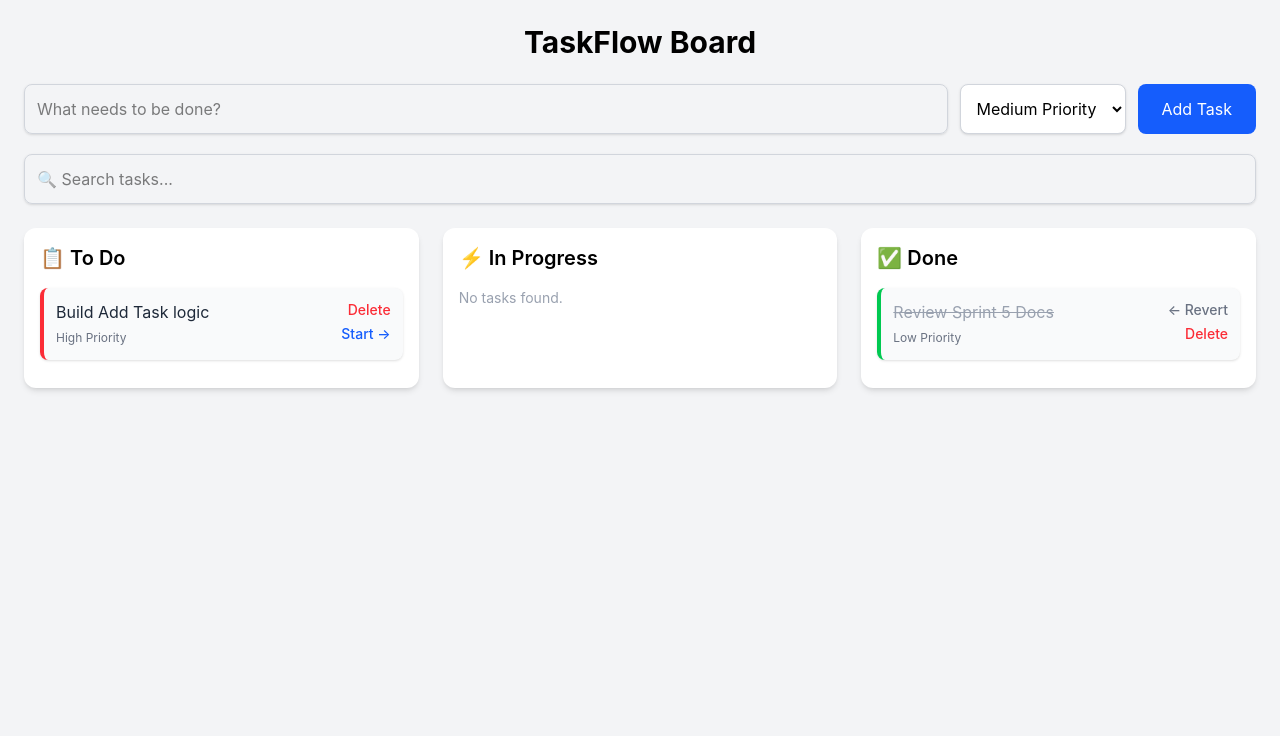
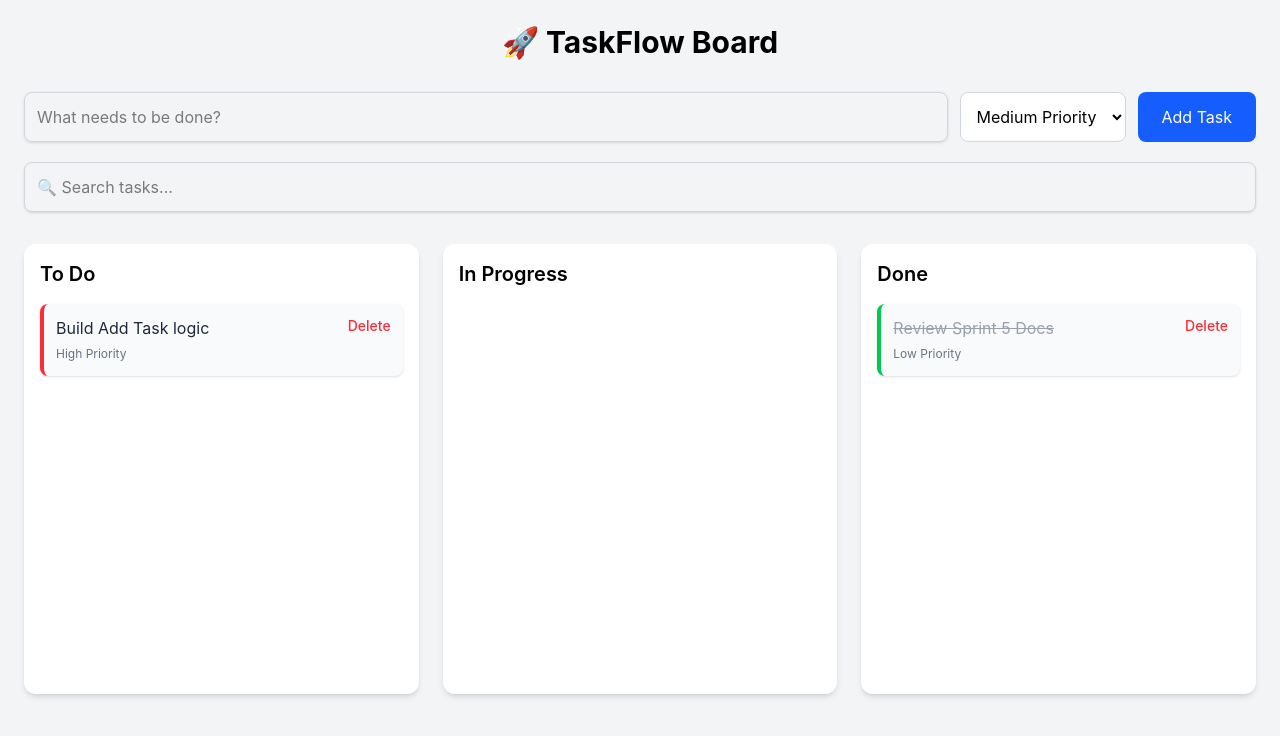
Before and after one commit to Shivam-hub976/Task-Flow, a React (Vite) app: page / in a window 1280 px wide. Shown: the top 736 px of the page. Built offline with nearby package versions, Linux system fonts and the light colour scheme.

Commit message:
implemented drag-and-drop architecture using hello-pangea/dnd

```diff
--- a/package.json
+++ b/package.json
@@ -10,6 +10,7 @@
     "preview": "vite preview"
   },
   "dependencies": {
+    "@hello-pangea/dnd": "^18.0.1",
     "react": "^19.2.7",
     "react-dom": "^19.2.7"
   },
--- a/src/App.jsx
+++ b/src/App.jsx
@@ -1,8 +1,12 @@
 import { useState, useEffect } from "react";
+import {
+  DragDropContext,
+  Droppable,
+  Draggable,
+} from "@hello-pangea/dnd";
 import TaskCard from "./components/TaskCard";
 
 function App() {
-  // Load tasks from localStorage
   const [tasks, setTasks] = useState(() => {
     const savedTasks = localStorage.getItem("taskflow-data");
 
@@ -30,7 +34,6 @@ function App() {
   const [newTaskPriority, setNewTaskPriority] = useState("Medium");
   const [searchTerm, setSearchTerm] = useState("");
 
-  // Save tasks
   useEffect(() => {
     localStorage.setItem("taskflow-data", JSON.stringify(tasks));
   }, [tasks]);
@@ -57,23 +60,12 @@ function App() {
     setNewTaskPriority("Medium");
   };
 
-  // Delete Task
+  // Delete
   const handleDeleteTask = (taskId) => {
     setTasks(tasks.filter((task) => task.id !== taskId));
   };
 
-  // Move Task
-  const handleMoveTask = (taskId, newStatus) => {
-    setTasks(
-      tasks.map((task) =>
-        task.id === taskId
-          ? { ...task, status: newStatus }
-          : task
-      )
-    );
-  };
-
-  // Edit Task
+  // Edit
   const handleEditTask = (taskId, newText) => {
     setTasks(
       tasks.map((task) =>
@@ -84,23 +76,47 @@ function App() {
     );
   };
 
-  // Filter Tasks
+  // Search
   const getTasksByStatus = (status) => {
-  // Trims empty spaces from the start/end of the search term
     const cleanSearch = searchTerm.trim().toLowerCase();
-  return tasks.filter((task) =>
+
+    return tasks.filter(
+      (task) =>
         task.status === status &&
         task.text.toLowerCase().includes(cleanSearch)
     );
   };
 
+  // Drag End
+  const onDragEnd = (result) => {
+    const { destination, source, draggableId } = result;
+
+    if (!destination) return;
+
+    if (destination.droppableId === source.droppableId) return;
+
+    setTasks((prev) =>
+      prev.map((task) =>
+        task.id.toString() === draggableId
+          ? {
+              ...task,
+              status: destination.droppableId,
+            }
+          : task
+      )
+    );
+  };
+
+  const columns = ["To Do", "In Progress", "Done"];
+
   return (
     <div className="min-h-screen bg-gray-100 p-6">
-      <h1 className="text-3xl font-bold mb-6 text-center">
-        TaskFlow Board
+
+      <h1 className="text-3xl font-bold text-center mb-8">
+        🚀 TaskFlow Board
       </h1>
 
-      {/* Add Task Form */}
+      {/* Add Task */}
       <form
         onSubmit={handleAddTask}
         className="flex gap-3 mb-5"
@@ -110,13 +126,15 @@ function App() {
           value={newTaskText}
           onChange={(e) => setNewTaskText(e.target.value)}
           placeholder="What needs to be done?"
-          className="flex-1 p-3 rounded-lg border border-gray-300 shadow-sm focus:outline-none focus:ring-2 focus:ring-blue-500"
+          className="flex-1 p-3 rounded-lg border border-gray-300 shadow-sm focus:ring-2 focus:ring-blue-500 outline-none"
         />
 
         <select
           value={newTaskPriority}
-          onChange={(e) => setNewTaskPriority(e.target.value)}
-          className="p-3 rounded-lg border border-gray-300 bg-white shadow-sm"
+          onChange={(e) =>
+            setNewTaskPriority(e.target.value)
+          }
+          className="p-3 rounded-lg border border-gray-300 bg-white"
         >
           <option value="High">High Priority</option>
           <option value="Medium">Medium Priority</option>
@@ -125,96 +143,85 @@ function App() {
 
         <button
           type="submit"
-          className="px-6 py-3 bg-blue-600 text-white rounded-lg hover:bg-blue-700"
+          className="bg-blue-600 text-white px-6 rounded-lg hover:bg-blue-700"
         >
           Add Task
         </button>
       </form>
 
-      {/* Search Bar */}
-      <div className="mb-6">
+      {/* Search */}
+      <div className="mb-8">
         <input
           type="text"
           value={searchTerm}
-          onChange={(e) => setSearchTerm(e.target.value)}
+          onChange={(e) =>
+            setSearchTerm(e.target.value)
+          }
           placeholder="🔍 Search tasks..."
-          className="w-full p-3 rounded-lg border border-gray-300 shadow-sm focus:outline-none focus:ring-2 focus:ring-indigo-500"
+          className="w-full p-3 rounded-lg border border-gray-300 shadow-sm focus:ring-2 focus:ring-indigo-500 outline-none"
         />
       </div>
 
-      {/* Task Board */}
+      {/* Drag & Drop */}
+      <DragDropContext onDragEnd={onDragEnd}>
         <div className="grid grid-cols-1 md:grid-cols-3 gap-6">
 
-        {/* To Do */}
-        <div className="bg-white rounded-xl shadow-md p-4">
+          {columns.map((columnId) => (
+            <Droppable
+              droppableId={columnId}
+              key={columnId}
+            >
+              {(provided, snapshot) => (
+                <div
+                  ref={provided.innerRef}
+                  {...provided.droppableProps}
+                  className={`rounded-xl p-4 min-h-112.5 shadow-md transition-colors ${
+                    snapshot.isDraggingOver
+                      ? "bg-blue-100"
+                      : "bg-white"
+                  }`}
+                >
                   <h2 className="text-xl font-semibold mb-4">
-            📋 To Do
+                    {columnId}
                   </h2>
 
-          {getTasksByStatus("To Do").length === 0 ? (
-            <p className="text-gray-400 text-sm">
-              No tasks found.
-            </p>
-          ) : (
-            getTasksByStatus("To Do").map((task) => (
+                  {getTasksByStatus(columnId).map(
+                    (task, index) => (
+                      <Draggable
+                        key={task.id}
+                        draggableId={task.id.toString()}
+                        index={index}
+                      >
+                        {(provided) => (
+                          <div
+                            ref={provided.innerRef}
+                            {...provided.draggableProps}
+                            {...provided.dragHandleProps}
+                          >
                             <TaskCard
-                key={task.id}
                               task={task}
-                handleDeleteTask={handleDeleteTask}
-                handleMoveTask={handleMoveTask}
-                handleEditTask={handleEditTask}
+                              handleDeleteTask={
+                                handleDeleteTask
+                              }
+                              handleEditTask={
+                                handleEditTask
+                              }
                             />
-            ))
+                          </div>
                         )}
+                      </Draggable>
+                    )
+                  )}
+
+                  {provided.placeholder}
                 </div>
-
-        {/* In Progress */}
-        <div className="bg-white rounded-xl shadow-md p-4">
-          <h2 className="text-xl font-semibold mb-4">
-            ⚡ In Progress
-          </h2>
-
-          {getTasksByStatus("In Progress").length === 0 ? (
-            <p className="text-gray-400 text-sm">
-              No tasks found.
-            </p>
-          ) : (
-            getTasksByStatus("In Progress").map((task) => (
-              <TaskCard
-                key={task.id}
-                task={task}
-                handleDeleteTask={handleDeleteTask}
-                handleMoveTask={handleMoveTask}
-                handleEditTask={handleEditTask}
-              />
-            ))
               )}
-        </div>
-
-        {/* Done */}
-        <div className="bg-white rounded-xl shadow-md p-4">
-          <h2 className="text-xl font-semibold mb-4">
-            ✅ Done
-          </h2>
-
-          {getTasksByStatus("Done").length === 0 ? (
-            <p className="text-gray-400 text-sm">
-              No tasks found.
-            </p>
-          ) : (
-            getTasksByStatus("Done").map((task) => (
-              <TaskCard
-                key={task.id}
-                task={task}
-                handleDeleteTask={handleDeleteTask}
-                handleMoveTask={handleMoveTask}
-                handleEditTask={handleEditTask}
-              />
-            ))
-          )}
-        </div>
+            </Droppable>
+          ))}
 
         </div>
+      </DragDropContext>
+
     </div>
   );
 }
--- a/src/components/TaskCard.jsx
+++ b/src/components/TaskCard.jsx
@@ -1,12 +1,6 @@
 import { useState } from "react";
 
-function TaskCard({
-  task,
-  handleDeleteTask,
-  handleMoveTask,
-  handleEditTask,
-}) {
-  // Inline editing state
+function TaskCard({ task, handleDeleteTask, handleEditTask }) {
   const [isEditing, setIsEditing] = useState(false);
   const [editText, setEditText] = useState(task.text);
 
@@ -29,7 +23,6 @@ function TaskCard({
     } else {
       setEditText(task.text);
     }
-
     setIsEditing(false);
   };
 
@@ -51,8 +44,6 @@ function TaskCard({
       )} bg-gray-50 rounded-lg p-3 mb-3 shadow-sm`}
     >
       <div className="flex justify-between items-start gap-3">
-
-        {/* Task Text */}
         <div className="flex-1">
           {isEditing ? (
             <input
@@ -83,79 +74,12 @@ function TaskCard({
           </span>
         </div>
 
-        {/* Buttons */}
-        <div className="flex flex-col gap-1 items-end">
-
-          {task.status === "To Do" && (
-            <>
         <button
           onClick={() => handleDeleteTask(task.id)}
           className="text-red-500 text-sm hover:text-red-700 font-medium"
         >
           Delete
         </button>
-
-              <button
-                onClick={() =>
-                  handleMoveTask(task.id, "In Progress")
-                }
-                className="text-blue-600 text-sm hover:text-blue-800 font-medium"
-              >
-                Start →
-              </button>
-            </>
-          )}
-
-          {task.status === "In Progress" && (
-            <>
-              <button
-                onClick={() =>
-                  handleMoveTask(task.id, "To Do")
-                }
-                className="text-gray-500 text-sm hover:text-gray-700 font-medium"
-              >
-                ← Back
-              </button>
-
-              <button
-                onClick={() => handleDeleteTask(task.id)}
-                className="text-red-500 text-sm hover:text-red-700 font-medium"
-              >
-                Delete
-              </button>
-
-              <button
-                onClick={() =>
-                  handleMoveTask(task.id, "Done")
-                }
-                className="text-green-600 text-sm hover:text-green-800 font-medium"
-              >
-                Finish →
-              </button>
-            </>
-          )}
-
-          {task.status === "Done" && (
-            <>
-              <button
-                onClick={() =>
-                  handleMoveTask(task.id, "In Progress")
-                }
-                className="text-gray-500 text-sm hover:text-gray-700 font-medium"
-              >
-                ← Revert
-              </button>
-
-              <button
-                onClick={() => handleDeleteTask(task.id)}
-                className="text-red-500 text-sm hover:text-red-700 font-medium"
-              >
-                Delete
-              </button>
-            </>
-          )}
-
-        </div>
       </div>
     </div>
   );
```
Also changed, not shown: 1 other file (tests, documents, lock files or other folders). Lines whose indentation alone changed are shown as unchanged.
